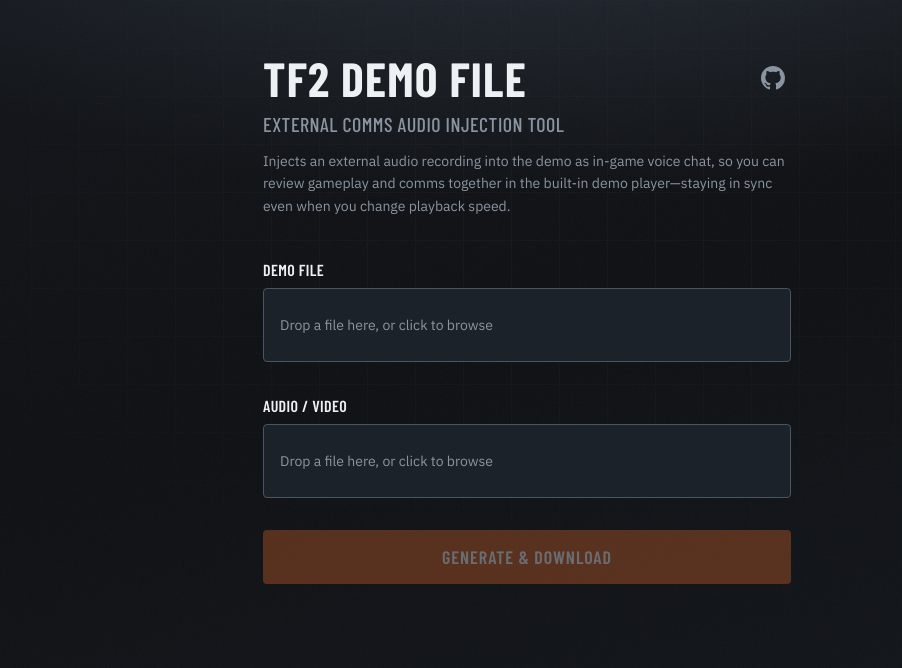
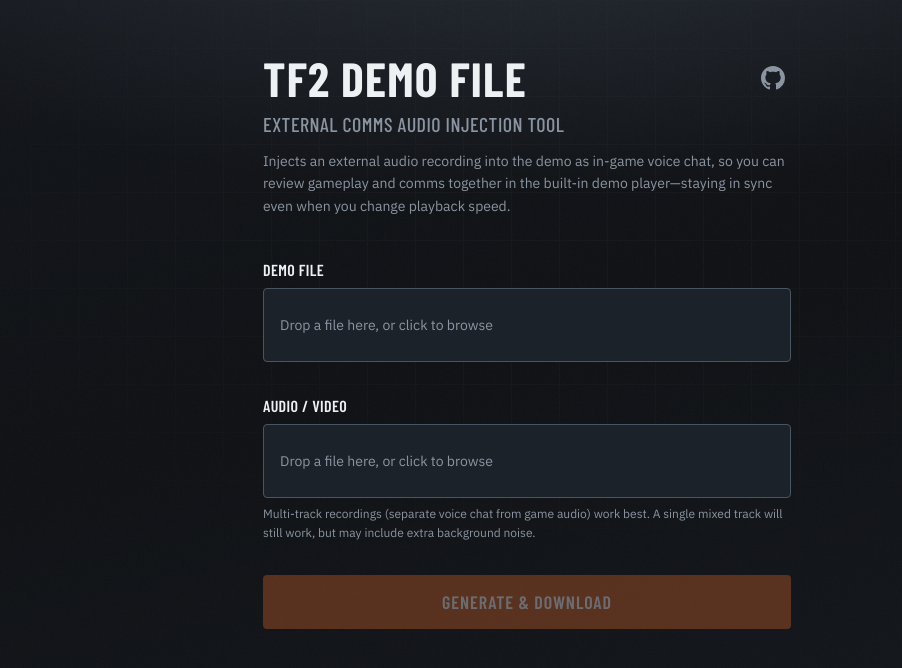
Before and after one commit to plasmatech8/tf2-demo-external-comms-injector, a SvelteKit app: page / in a window 1280 px wide. Shown: the top 668 px of the page, without its empty margins (113-1015 px from the left). Built offline with nearby package versions, Linux system fonts and the light colour scheme.

Commit message:
Add multi-track audio recommendation note to media upload
Co-authored-by: Mark Connelly <plasmatech8@users.noreply.github.com>

```diff
--- a/src/routes/+page.svelte
+++ b/src/routes/+page.svelte
@@ -518,6 +518,7 @@
 					label="Audio / video"
 					prominent
 					accept="video/mp4,audio/mpeg,audio/wav,audio/ogg,audio/webm,audio/flac,audio/x-m4a,.mp3,.wav,.ogg,.webm,.flac,.m4a,.mp4"
+					helper="Multi-track recordings (separate voice chat from game audio) work best. A single mixed track will still work, but may include extra background noise."
 					file={mediaFile}
 					onchange={(f) => void setMediaFile(f)}
 				/>
```
